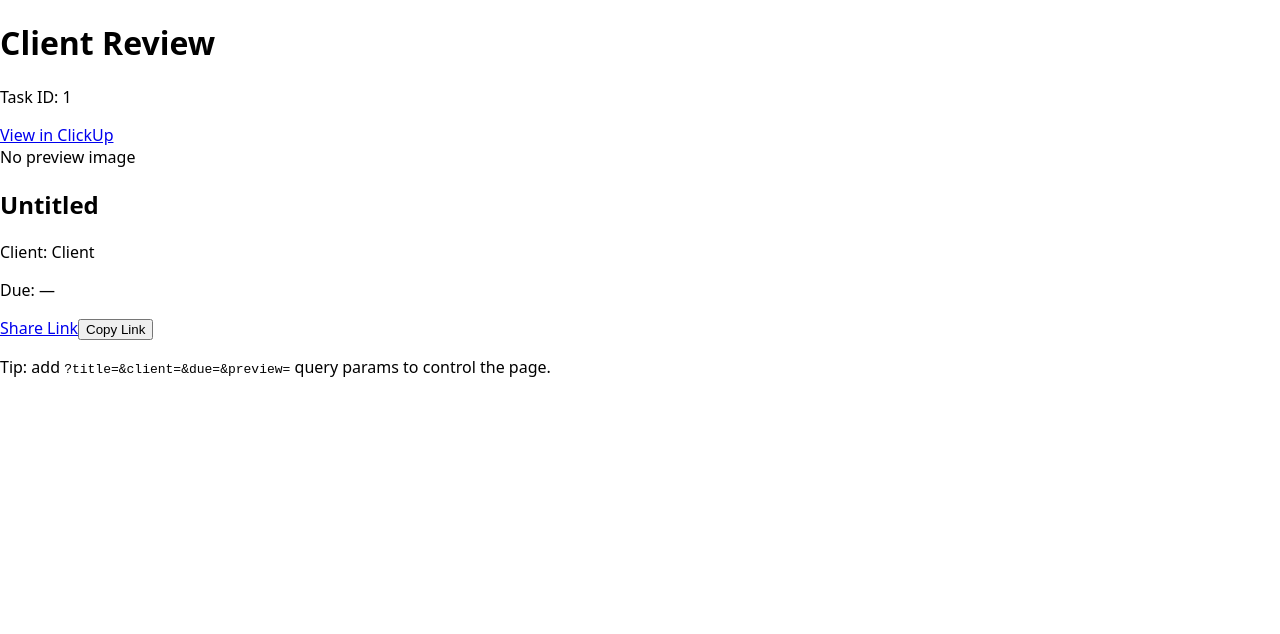
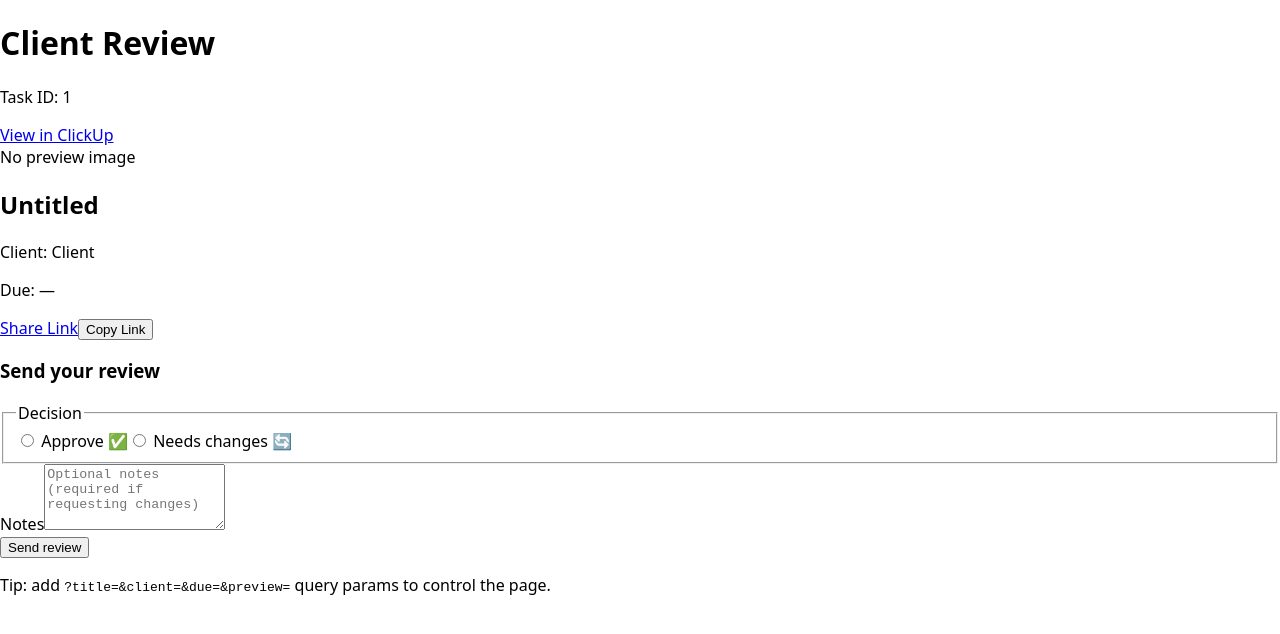
Before and after one commit to imsebdev/review-to-client, a Next.js app: page /t/1 in a window 1280 px wide. Shown: the top 634 px of the page. Built offline with nearby package versions, Linux system fonts and the light colour scheme.

Commit message:
Update page.tsx

```diff
--- a/app/t/[taskId]/page.tsx
+++ b/app/t/[taskId]/page.tsx
@@ -25,7 +25,9 @@ export default function ReviewPage({ params, searchParams }: Props) {
         <div className="flex items-center justify-between">
           <div>
             <h1 className="text-2xl font-semibold">Client Review</h1>
-            <p className="text-zinc-400">Task ID: <span className="font-mono">{taskId}</span></p>
+            <p className="text-zinc-400">
+              Task ID: <span className="font-mono">{taskId}</span>
+            </p>
           </div>
           <Link
             href={`https://app.clickup.com/t/${taskId}`}
@@ -63,19 +65,77 @@ export default function ReviewPage({ params, searchParams }: Props) {
 
           <div className="p-6 pt-0 flex gap-3">
             <a
-              href={`mailto:?subject=Review: ${encodeURIComponent(title)}&body=${encodeURIComponent(location.href)}`}
+              href={`mailto:?subject=Review: ${encodeURIComponent(title)}&body=${encodeURIComponent(
+                typeof window !== "undefined" ? window.location.href : ""
+              )}`}
               className="rounded-lg bg-white text-zinc-900 px-4 py-2 text-sm font-medium hover:opacity-90"
             >
               Share Link
             </a>
             <button
-              onClick={() => navigator.clipboard.writeText(location.href)}
+              onClick={() =>
+                navigator.clipboard.writeText(
+                  typeof window !== "undefined" ? window.location.href : ""
+                )
+              }
               className="rounded-lg bg-white/10 hover:bg-white/20 px-4 py-2 text-sm"
             >
               Copy Link
             </button>
           </div>
         </div>
+
+        {/* --- Client review form --- */}
+        <form
+          method="POST"
+          action="/api/reply"
+          className="rounded-2xl bg-white/5 border border-white/10 p-6 space-y-4"
+        >
+          <h3 className="text-lg font-medium">Send your review</h3>
+
+          <fieldset className="space-y-2">
+            <legend className="text-sm text-zinc-400 mb-1">Decision</legend>
+            <label className="block">
+              <input type="radio" name="decision" value="approve" className="mr-2" /> Approve ✅
+            </label>
+            <label className="block">
+              <input
+                type="radio"
+                name="decision"
+                value="needs_changes"
+                className="mr-2"
+              />{" "}
+              Needs changes 🔄
+            </label>
+          </fieldset>
+
+          <div>
+            <label className="block text-sm text-zinc-400 mb-1" htmlFor="notes">
+              Notes
+            </label>
+            <textarea
+              id="notes"
+              name="notes"
+              rows={4}
+              placeholder="Optional notes (required if requesting changes)"
+              className="w-full rounded-lg border border-white/10 bg-transparent p-3"
+            />
+          </div>
+
+          {/* Hidden fields so Zapier knows which task this belongs to */}
+          <input type="hidden" name="taskId" value={taskId} />
+          <input type="hidden" name="title" value={title} />
+          <input type="hidden" name="client" value={client} />
+          <input type="hidden" name="due" value={due} />
+          <input type="hidden" name="preview" value={preview} />
+
+          <button
+            type="submit"
+            className="rounded-lg bg-white text-zinc-900 px-4 py-2 text-sm font-medium hover:opacity-90"
+          >
+            Send review
+          </button>
+        </form>
 
         <p className="text-xs text-zinc-500">
           Tip: add <code>?title=&client=&due=&preview=</code> query params to control the page.
```
